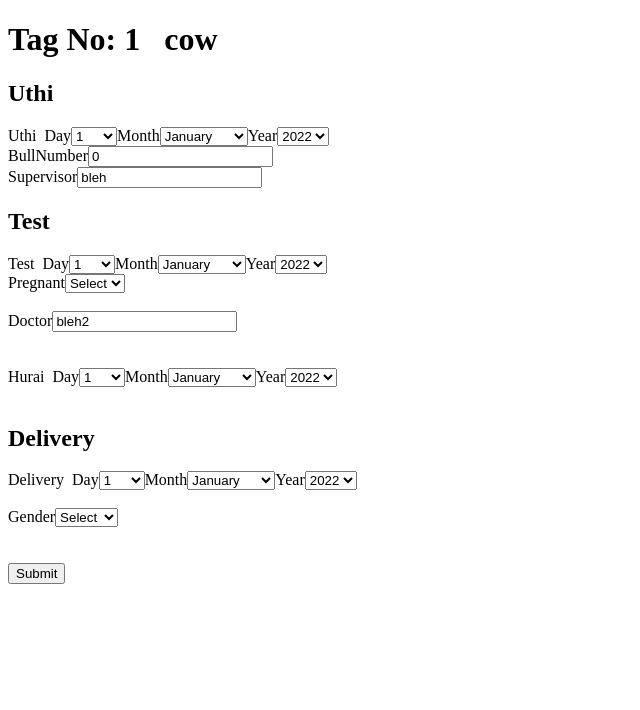
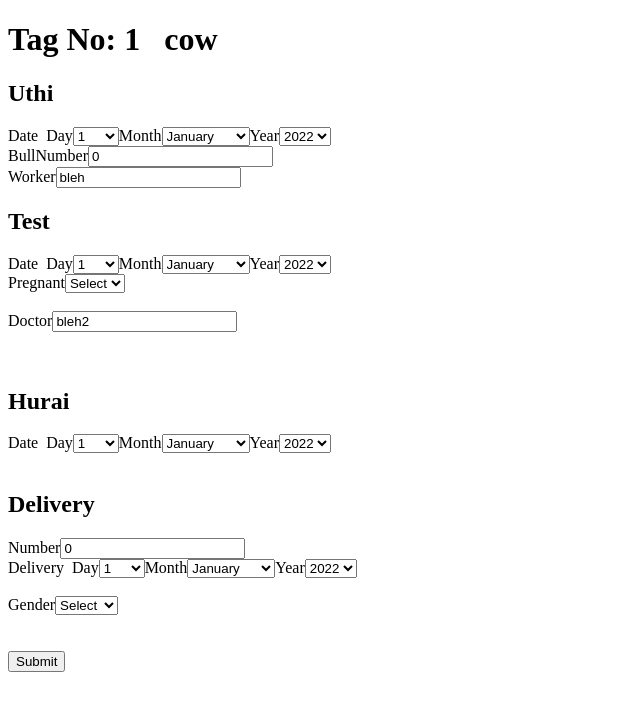
Before and after one commit to Adarshb2000/Dairy, a React (Vite) app in the folder Frontend/: page /add-pregnancy/cow/1 in a window 1280 px wide. Shown: the top 710 px of the page, without its empty margins (0-640 px from the left). Built offline with nearby package versions, Linux system fonts and the light colour scheme.

Commit message:
Pregnancy data sent

```diff
--- a/Frontend/src/AddPregnancyRecord.js
+++ b/Frontend/src/AddPregnancyRecord.js
@@ -1,17 +1,60 @@
 import { useState } from 'react'
-import { useParams, useNavigate } from 'react-router-dom'
+import { useParams, useNavigate, useLocation } from 'react-router-dom'
+import { DataBaseError, TokenError } from './CustomErrors'
 import DateElement from './DateElement'
-import { objectForSubmission } from './Helper'
+import { logDetails, logout, objectForSubmission } from './Helper'
 import SelectElement from './SelectElement'
 
 const AddPregnancyRecord = () => {
   const { animal, tag } = useParams()
+  const { pathname: subRoute } = useLocation()
   const [loading, setLoading] = useState(false)
+  const navigate = useNavigate()
   const [bullNumber, setBullNumber] = useState(0)
-  const [supervisor, setSupervisor] = useState('bleh')
-  const [gender, setGender] = useState('female')
+  const [worker, setWorker] = useState('bleh')
+  const [number, setNumber] = useState(0)
   const [doctor, setDoctor] = useState('bleh2')
-  const [isPregnant, setIsPregnant] = useState(true)
+
+  const formSubmission = async (e) => {
+    e.preventDefault()
+    setLoading(true)
+    const data = objectForSubmission(e.target)
+    const pregnancyData = {
+      copulation: {
+        date: data.uthiDate,
+        bullNumber: data.bullNumber,
+        worker: data.worker,
+      },
+      examination: {
+        date: data.testDate,
+        doctor: data.doctor,
+        duration: data.duration,
+        isPregnant: data.isPregnant === 'true' ? true : false,
+      },
+      lactation: {
+        date: data.lactationDate,
+      },
+      delivery: {
+        number: data.number,
+        date: data.deliveryDate,
+        gender: data.gender,
+      },
+    }
+    try {
+      const sentData = await logDetails(subRoute, pregnancyData)
+      console.log(sentData)
+    } catch (e) {
+      if (e instanceof TokenError) {
+        alert('not logged in')
+        logout(navigate)
+      } else if (e instanceof DataBaseError) {
+        alert('No such record found')
+        navigate(`/new-record/${animal}/${tag}`, { replace: true })
+      }
+    }
+    setLoading(false)
+  }
+
   return loading ? (
     <>Loading... </>
   ) : (
@@ -19,15 +62,10 @@ const AddPregnancyRecord = () => {
       <h1>
         Tag No: {tag} &nbsp; {animal}
       </h1>
-      <form
-        onSubmit={(e) => {
-          e.preventDefault()
-          console.log(objectForSubmission(e.target))
-        }}
-      >
+      <form onSubmit={formSubmission}>
         <div>
           <h2>Uthi</h2>
-          <DateElement name="uthiDate" label="Uthi" />
+          <DateElement name="uthiDate" label="Date" />
           <label htmlFor="bullNumber">
             {' '}
             BullNumber
@@ -43,21 +81,21 @@ const AddPregnancyRecord = () => {
             />
           </label>
           <br />
-          <label htmlFor="supervisor">
+          <label htmlFor="worker">
             {' '}
-            Supervisor
+            Worker
             <input
               type="text"
-              value={supervisor}
-              onChange={({ target }) => setSupervisor(target.value)}
-              name="supervisor"
+              value={worker}
+              onChange={({ target }) => setWorker(target.value)}
+              name="worker"
             />
           </label>
           <br />
         </div>
         <div>
           <h2>Test</h2>
-          <DateElement name="testDate" label="Test" />
+          <DateElement name="testDate" label="Date" />
           <SelectElement
             options={[
               ['No', false],
@@ -82,10 +120,23 @@ const AddPregnancyRecord = () => {
         </div>
         <br />
         <br />
-        <DateElement name="lactationDate" label="Hurai" />
+        <h2>Hurai</h2>
+        <DateElement name="lactationDate" label="Date" />
         <br />
         <div>
           <h2>Delivery</h2>
+          <label htmlFor="number">
+            {' '}
+            Number
+            <input
+              min={0}
+              step={1}
+              type="number"
+              name="number"
+              value={number}
+              onChange={({ target }) => setNumber(target.value)}
+            />
+          </label>
           <DateElement name="deliveryDate" label="Delivery" />
           <br />
           <SelectElement
--- a/Frontend/src/Helper.js
+++ b/Frontend/src/Helper.js
@@ -3,7 +3,7 @@ import { DataBaseError, TokenError } from './CustomErrors'
 
 const logout = (navigate) => {
   localStorage.clear()
-  navigate('/login')
+  navigate('/login', { replace: true })
 }
 
 const authentication = async (username, password) => {
```
